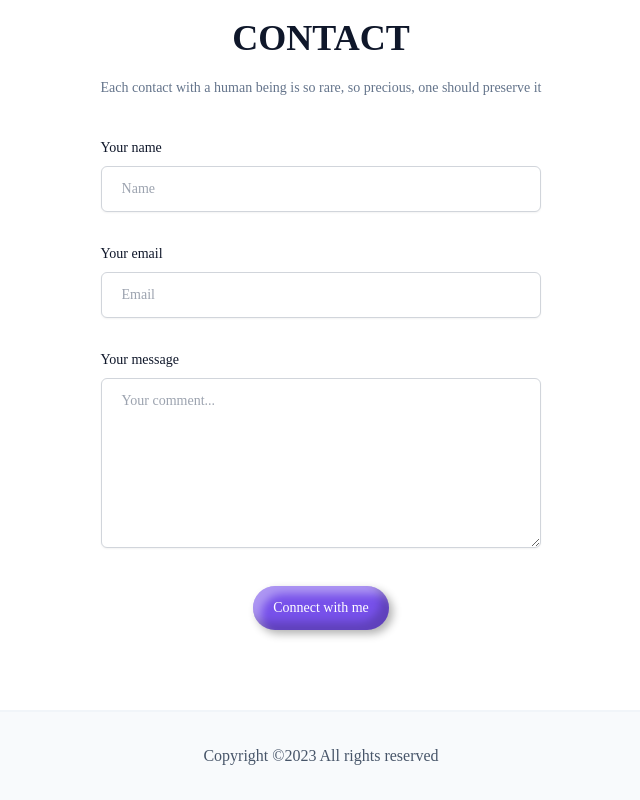
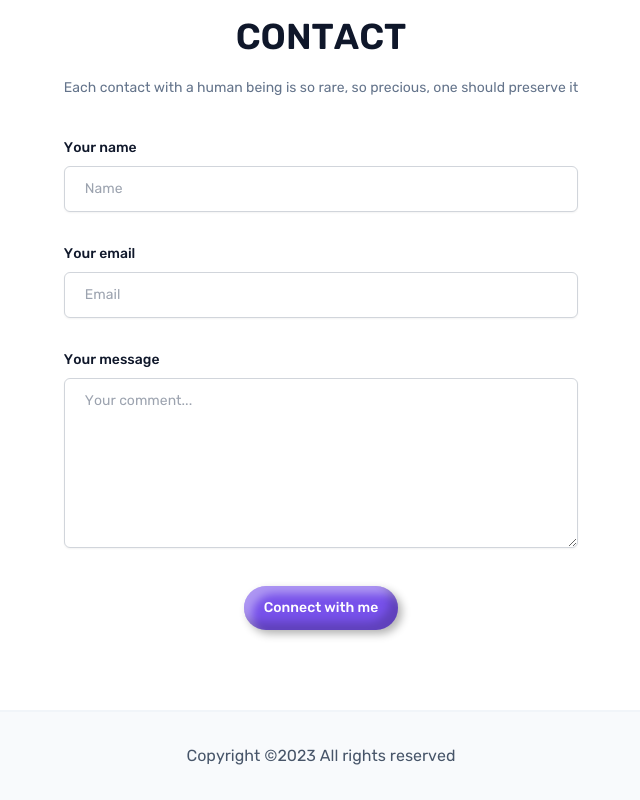
Before and after one commit to naveenraj08/inaveen, a Next.js app: page / in a window 1280 px wide. Shown: the part 2876-3676 px from the top of the page, without its empty margins (319-959 px from the left). Built offline with nearby package versions, Linux system fonts and the light colour scheme.

Commit message:
Configured the font gloablly

```diff
--- a/styles/globals.css
+++ b/styles/globals.css
@@ -4,9 +4,62 @@
 
 @layer base {
 
+
+
+  @font-face {
+    font-family: 'Rubik-regular';
+    src: url('../public/fonts/woff2/Rubik-Regular.woff2') format('woff2'),
+      url('../public/fonts/woff/Rubik-Regular.woff') format('woff');
+    font-weight: normal;
+    font-style: normal;
+  }
+
+  @font-face {
+    font-family: 'Rubik-medium';
+    src: url('../public/fonts/woff2/Rubik-Medium.woff2') format('woff2'),
+      url('../public/fonts/woff/Rubik-Medium.woff') format('woff');
+    font-weight: normal;
+    font-style: normal;
+  }
+
+  @font-face {
+    font-family: 'Rubik-semibold';
+    src: url('../public/fonts/woff2/Rubik-SemiBold.woff2') format('woff2'),
+      url('../public/fonts/woff/Rubik-SemiBold.woff') format('woff');
+    font-weight: normal;
+    font-style: normal;
+  }
+
+  @font-face {
+    font-family: 'Rubik-bold';
+    src: url('../public/fonts/woff2/Rubik-Bold.woff2') format('woff2'),
+      url('../public/fonts/woff/Rubik-Bold.woff') format('woff');
+    font-weight: normal;
+    font-style: normal;
+  }
+
+  @font-face {
+    font-family: 'Rubik-extrabold';
+    src: url('../public/fonts/woff2/Rubik-ExtraBold.woff2') format('woff2'),
+      url('../public/fonts/woff/Rubik-ExtraBold.woff') format('woff');
+    font-weight: normal;
+    font-style: normal;
+  }
+
+  @font-face {
+    font-family: 'Rubik-black';
+    src: url('../public/fonts/woff2/Rubik-Black.woff2') format('woff2'),
+      url('../public/fonts/woff/Rubik-Black.woff') format('woff');
+    font-weight: normal;
+    font-style: normal;
+  }
+
   html,
   body {
-    font-family: "Rubik";
+    font-size: 16px;
+    font-family: 'Rubik-regular', sans-serif;
+    font-weight: normal;
+    line-height: 1.5;
     @apply bg-white;
   }
 
@@ -18,6 +71,8 @@
         #cc2366 75%,
         #bc1888 100%);
   }
+
+
 }
 
 @layer components {
--- a/tailwind.config.js
+++ b/tailwind.config.js
@@ -11,19 +11,17 @@ module.exports = {
         about: "#374579",
         facebook: "#3b5998",
         linkedin: "#0A66C2",
-        instagram: "var(--insta-gradient)"
-      }
+        instagram: "var(--insta-gradient)",
+      },
     },
     fontFamily: {
-      Rubik: {
-        Regular: ['rubik-regular', 'sans-serif'],
-        Medium: ['rubik-medium', 'sans-serif'],
-        SemiBold: ['rubik-semi-bold', 'sans-serif'],
-        Bold: ['rubik-bold', 'sans-serif'],
-        ExtraBold: ['rubik-extra-bold', 'sans-serif'],
-        Black: ['rubik-black', 'sans-serif'],
-      }
-    }
+      regular: "Rubik-regular",
+      medium: "Rubik-medium",
+      semibold: "Rubik-semibold",
+      bold: "Rubik-bold",
+      extrabold: "Rubik-extrabold",
+      black: "Rubik-black",
+    },
   },
   plugins: [],
-}
+};
```
